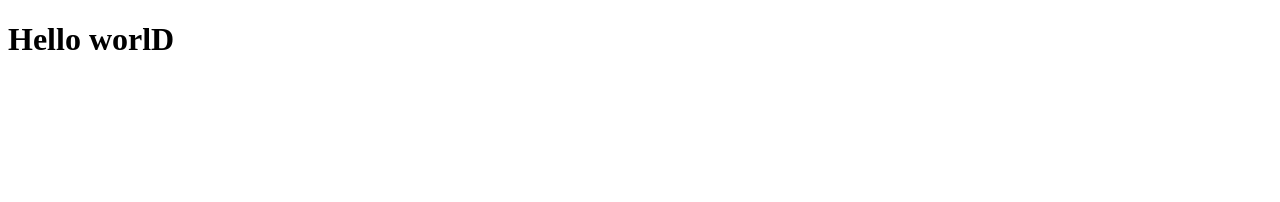
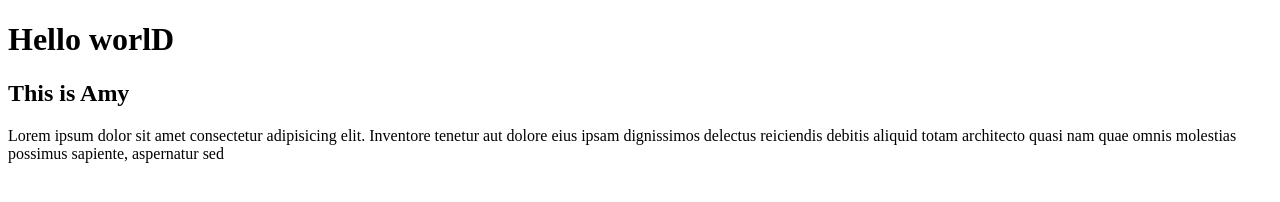
Before and after one commit to maximusPrime101/GRUNI, a plain HTML site: page index.html in a window 1280 px wide. Drawn offline with Linux system fonts and the light colour scheme.

Commit message:
index.html: added h2 and p elements

```diff
--- a/index.html
+++ b/index.html
@@ -10,8 +10,11 @@
 
 <body>
 
-
     <h1>Hello worlD</h1>
+    <h2>This is Amy</h2>
+    <p>Lorem ipsum dolor sit amet consectetur adipisicing elit. Inventore tenetur aut dolore eius ipsam dignissimos
+        delectus reiciendis debitis aliquid totam architecto quasi nam quae omnis molestias possimus sapiente,
+        aspernatur sed</p>
 
 </body>
 
```
